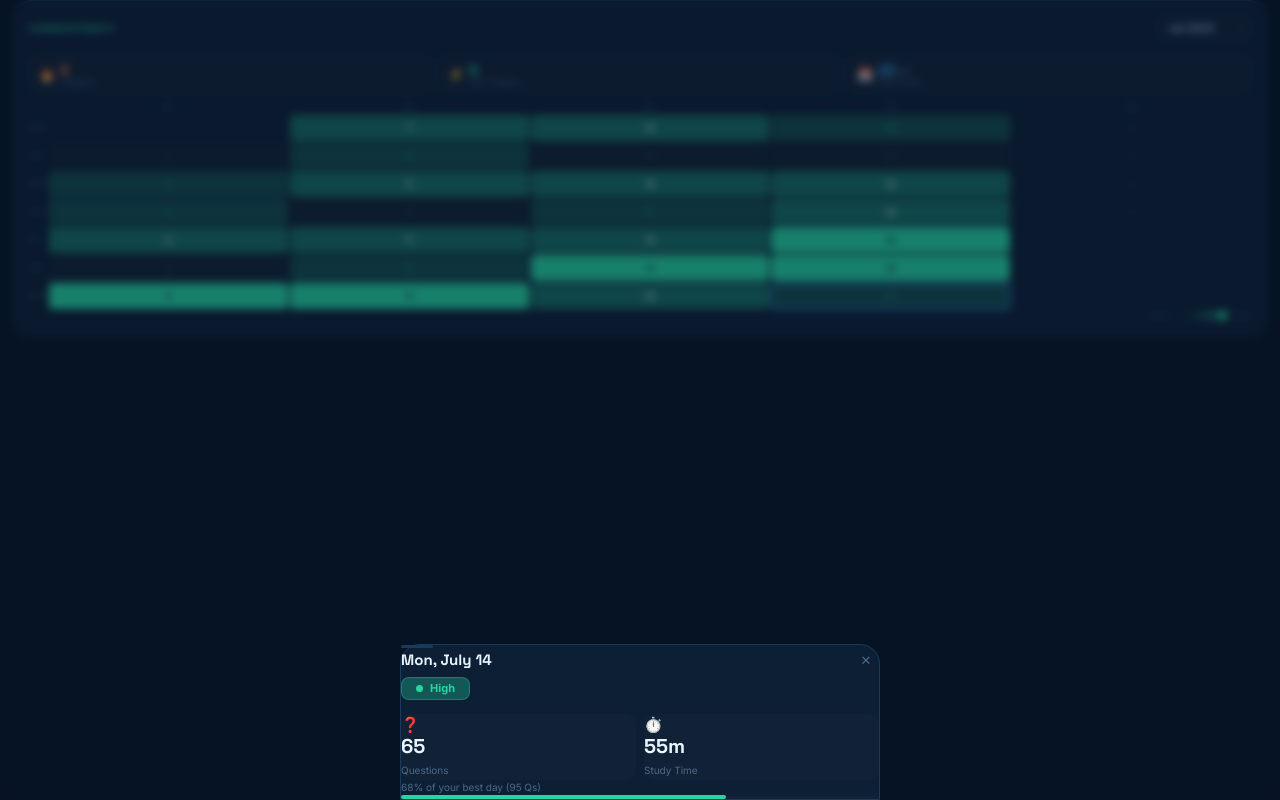
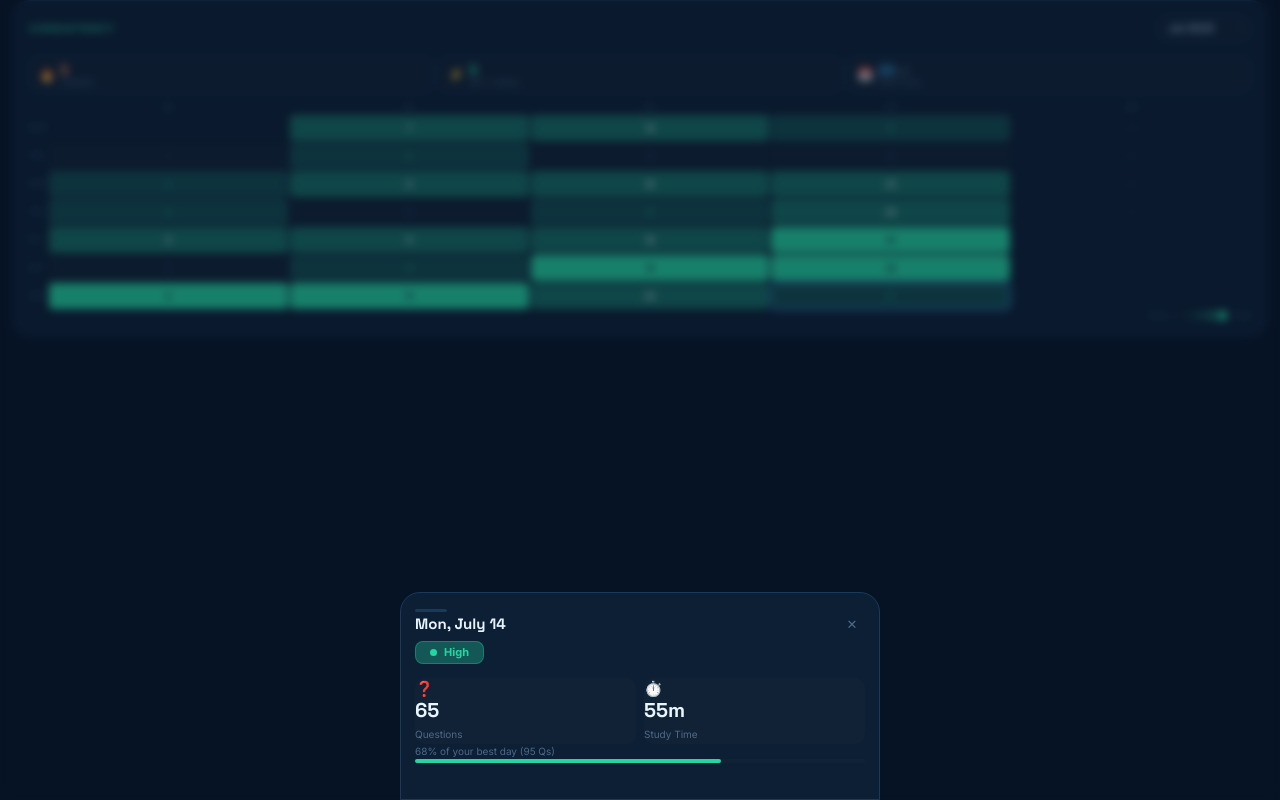
Before and after one commit to examforge99/examlogic, a Next.js app: page /heatmap in a window 1280 px wide. Both pictures are taken after a click on the element "14". Built offline with nearby package versions, Linux system fonts and the light colour scheme.

Commit message:
Refactor inline styles for heatmap popup

```diff
--- a/src/app/heatmap/page.tsx
+++ b/src/app/heatmap/page.tsx
@@ -385,9 +385,9 @@ export default function HeatMap({
           onClick={(e) => e.target === e.currentTarget && setPopup(null)}
         >
           <div
-            className="bg-[#0d1f35] border border-[#1a3a5c] rounded-t-[20px] p-[16px_18px_36px] w-full max-w-[480px]"
-            style={{ animation: 'slideUp 0.2s ease' }}
-          >
+               style={{ width: '80%',  maxWidth: '480px', backgroundColor: '#0d1f35',  border: '1px solid #1a3a5c',  borderRadius: '20px 20px 0 0', padding: '16px 14px 36px', animation: 'slideUp 0.2s ease',
+  }}
+>
             {/* Handle */}
             <div className="w-8 h-[3px] bg-[#1a3a5c] rounded-full mx-auto mb-[14px]" />
 
```
